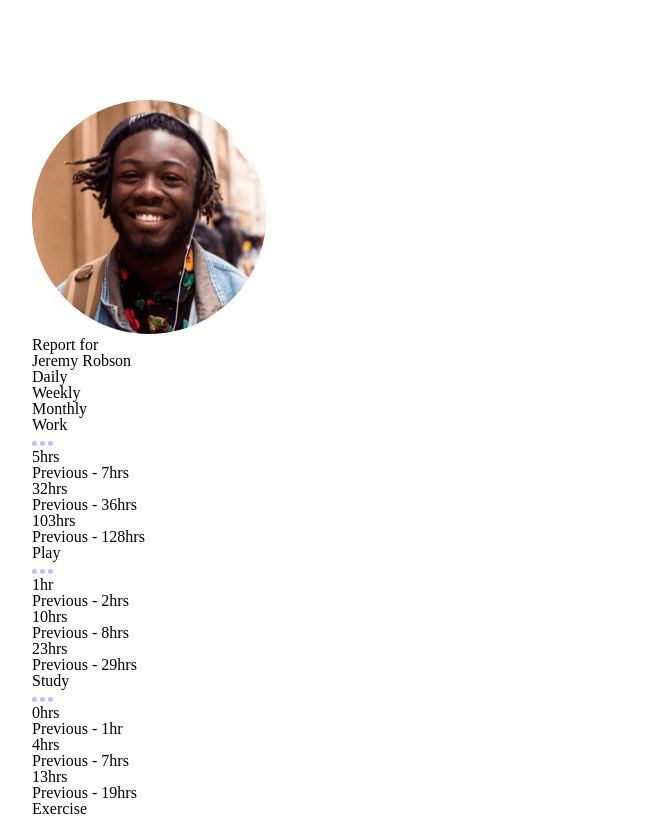
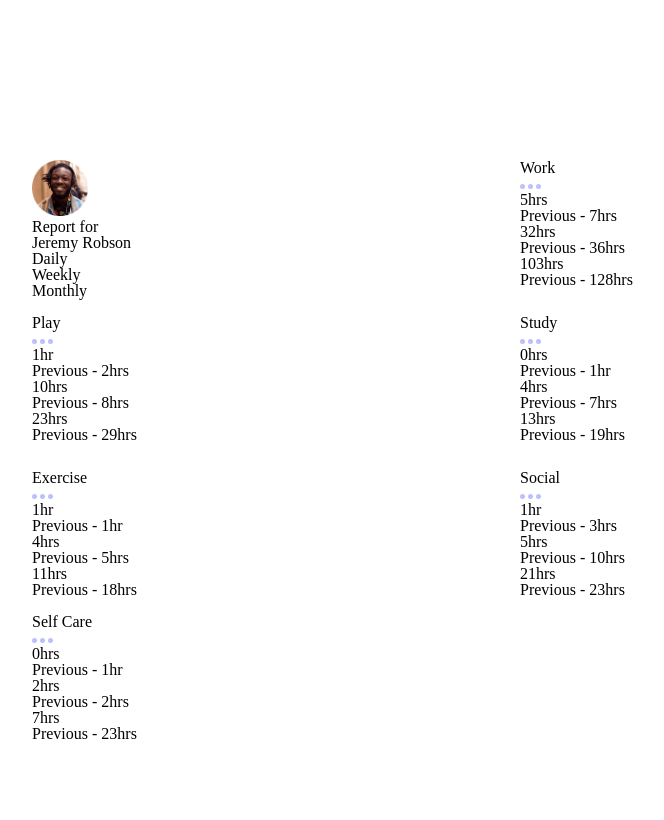
Before and after one commit to mrcordova/time-tracking-dashboard-main, a plain HTML site: page index.html in a window 1280 px wide. Shown: the top 820 px of the page, without its empty margins (128-792 px from the left). Drawn offline with Linux system fonts and the light colour scheme.

Commit message:
add structure for subgrid

```diff
--- a/css/style.css
+++ b/css/style.css
@@ -1,6 +1,7 @@
 .body-grid {
 
     --padding-inline: 2rem;
+    --padding-block: 5rem;
     --content-max-width: 60rem;
 
     display: grid;
@@ -10,15 +11,32 @@
         [content-end] minmax(var(--padding-inline), 10rem)
         [padding-end];
     grid-template-rows:
-        [padding-start] 100px
-        [content-start] 1fr
-        [content-end] 100px
+        [padding-start] minmax(var(--padding-block), 10rem)
+        [content-start] auto
+        [content-end] minmax(var(--padding-block), 10rem)
         [padding-end];
 }
 
 .main-con {
+
+    --gap-val: 1rem;
+
     grid-column: content;
     grid-row: content;
+
+    display: grid;
+    grid-template-columns:
+        [main-content-col-start] repeat(auto-fit, minmax(320px, 1fr))
+        [main-content-col-end];
+
+    grid-template-rows:
+        [main-content-row-start] repeat(2, 1fr)
+        [main-content-row-end];
+    gap: 1rem;
+}
+
+.card {
+
 }
 
 .footer-con {
--- a/index.html
+++ b/index.html
@@ -22,7 +22,7 @@
   <main class="main-con">
     <section class="user-con card">
       <section >
-        <img src="images/image-jeremy.png" alt="profile picture">
+        <img src="images/image-jeremy.png" alt="profile picture" width="56" height="56">
         <p>
           Report for
         </p>
```
